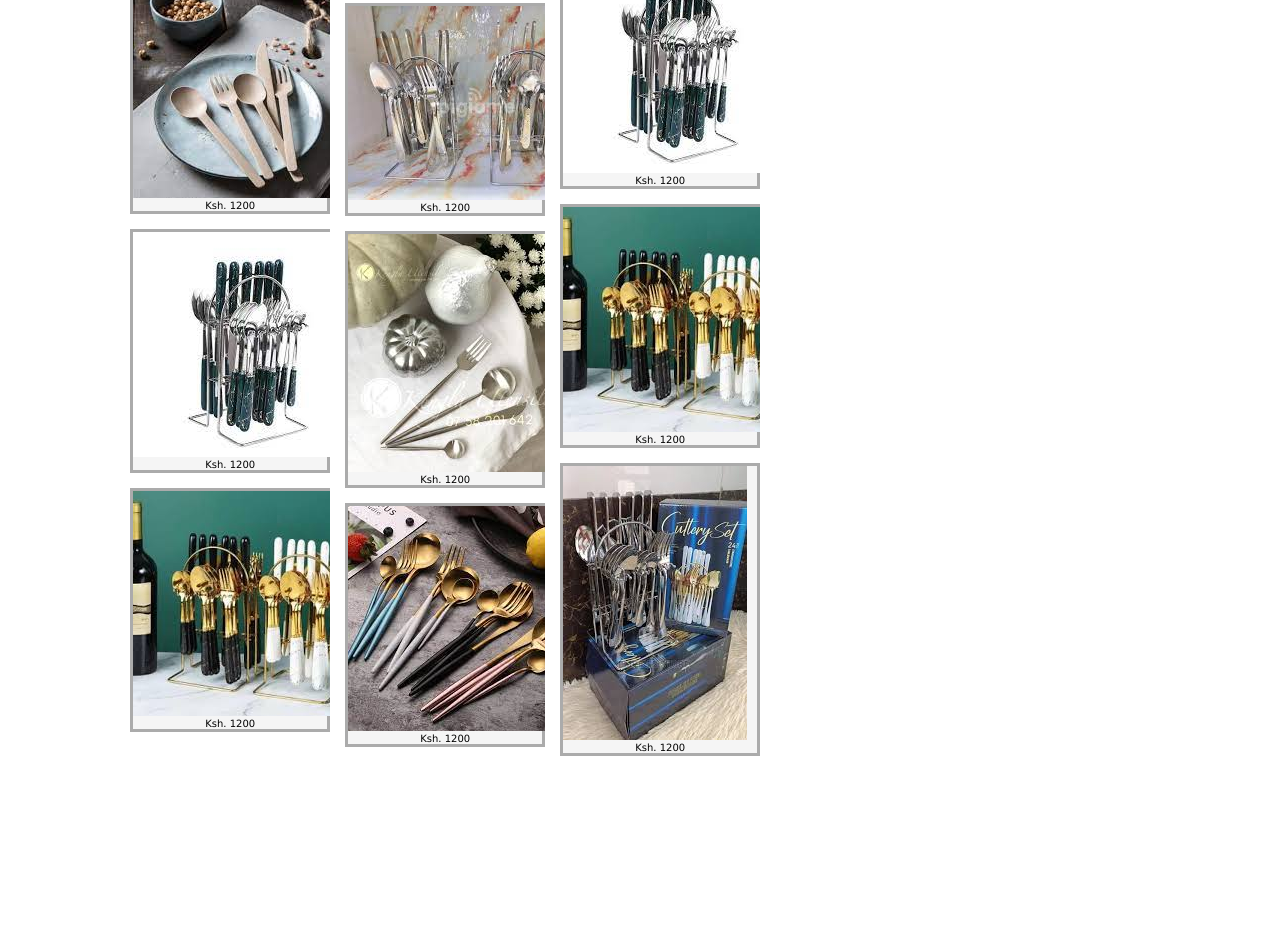
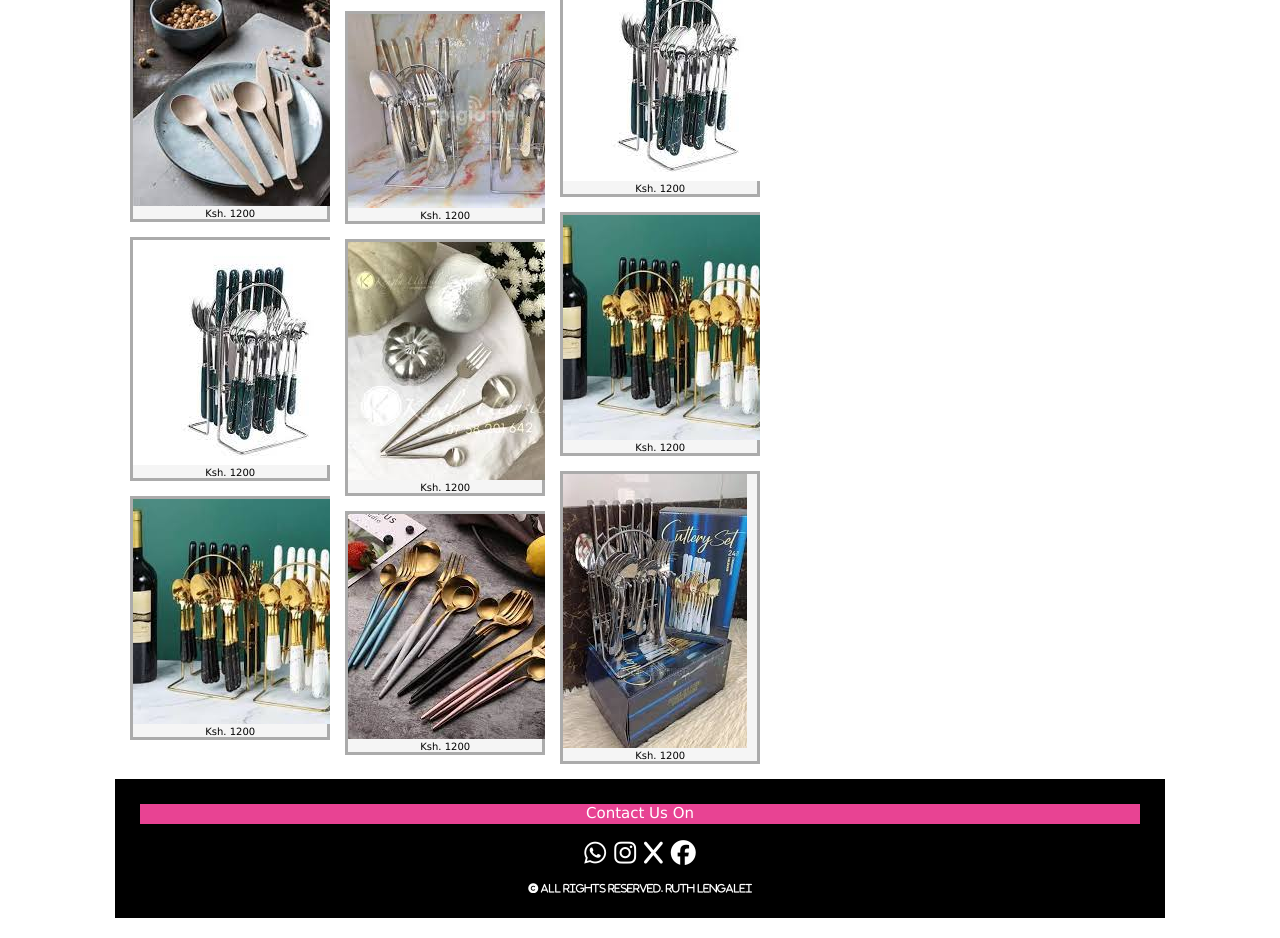
Before and after one commit to Lengalei/SelfPractice, a plain HTML site: page selfPace/index.html in a window 1280 px wide. Shown: the part 792-1730 px from the top of the page. Before the commit the page ends 1583 px from the top, so only its background shows below. Drawn offline with Linux system fonts and the light colour scheme.

Commit message:
added a simple footer

```diff
--- a/selfPace/index.html
+++ b/selfPace/index.html
@@ -5,6 +5,7 @@
   <meta name="viewport" content="width=device-width, initial-scale=1.0">
   <title>Countdown Timer</title>
   <link rel="stylesheet" href="./style.css">
+  <link rel="stylesheet" href="https://cdnjs.cloudflare.com/ajax/libs/font-awesome/6.5.1/css/all.min.css">
   <script src="./index.js" defer></script>
 </head>
 <body>
@@ -53,6 +54,7 @@
   </div>
 </section>
 <section id="section1">
+  <h2>Flash sale ends in:</h2>
 <div id="countdown"></div>
 <div class="images">
 <div class="images1">
@@ -74,6 +76,19 @@
 <div class="pic"><img src="./images/c5.jpeg" alt=""><p>Ksh. 1200</p></div>
 </div>
 </div>
+<!-- footer section -->
+<div class="footer">
+  <div class="contacts">
+    <p>Contact Us On</p>
+  </div>
+  <div class="icons">
+<i class="fab fa-whatsapp"></i>
+<i class="fab fa-instagram"></i>
+<i class="fab fa-x"></i>
+<i class="fab fa-facebook"></i>
+</div>
+<p><i class="fas fa-copyright"> All rights reserved. Ruth Lengalei</i></p>
+</div>
 </section>
 </body>
 </html>
--- a/selfPace/index.js
+++ b/selfPace/index.js
@@ -4,7 +4,7 @@ const prev = document.querySelector('.previous');
 
 
 // Set the date we're counting down to
-const countDownDate = new Date("Nov 31, 2023 00:50:00").getTime();
+const countDownDate = new Date("Dec 31, 2023 00:00:00").getTime();
 
 // Update the countdown every 1 second
 const x = setInterval(function() {
@@ -51,3 +51,6 @@ prev.addEventListener('click', () =>{
 next.addEventListener('click', () => {
   gotoNext();
 });
+    setInterval(() =>{
+         gotoNext();
+},3000);
--- a/selfPace/style.css
+++ b/selfPace/style.css
@@ -60,7 +60,7 @@ header{
     justify-content: space-between;
     z-index: 1000;
     box-shadow: 0 .5rem 1rem rgba(0, 0, 0, .1);
-
+    margin-bottom: 30px;
 }
 header .logo{
     font-size: 3rem;
@@ -108,17 +108,24 @@ header .fa-bars{
     display: flex;
     margin-bottom: 30px;
     color: red;
+    margin-top: 10px;
+
+  }
+  #slideShow{
+    display: flex;
+    justify-content: center;
     margin-top: 60px;
-
+    margin-bottom: 5px;
   }
   .slideshow{
     width: 200px;
     height: 200px;
     border: 3px solid #000;
-    /* overflow: hidden; */
-    margin: 20px;
+    margin-top: 20px;
     position: relative;
     object-fit: cover;
+    display: flex;
+    justify-content: center;
 
 }
 .slide-child{
@@ -174,3 +181,31 @@ body .images1, .images3, .images2, p{
     margin-bottom: 15px;
 
 }
+
+.footer{
+    background-color: #000;
+    color: #fff;
+    width: 100%;
+    min-height: 100px;
+    display: flex;
+    flex-direction: column;
+    align-items: center;
+    padding: 25px;
+
+}
+.contacts{
+    background-color: var(--pink);
+    width: 100%;
+    min-height: 20px;
+    margin-bottom: 15px;
+    font-size: 15px;
+
+}
+.icons{
+    font-size: 25px;
+    cursor: pointer;
+    margin-bottom: 15px;
+}
+.footer .icons i:hover{
+    color: #e84393;
+}
```
